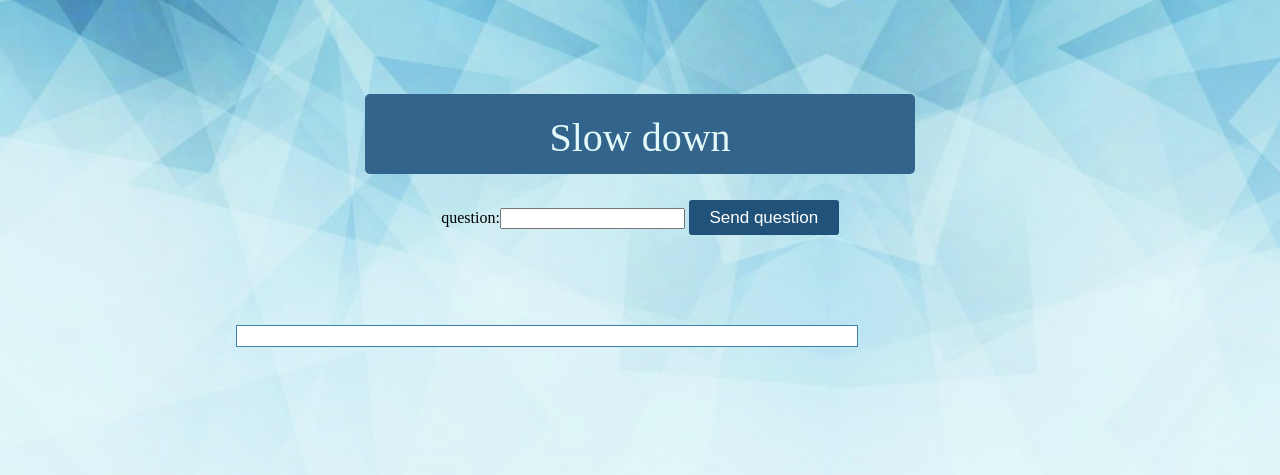
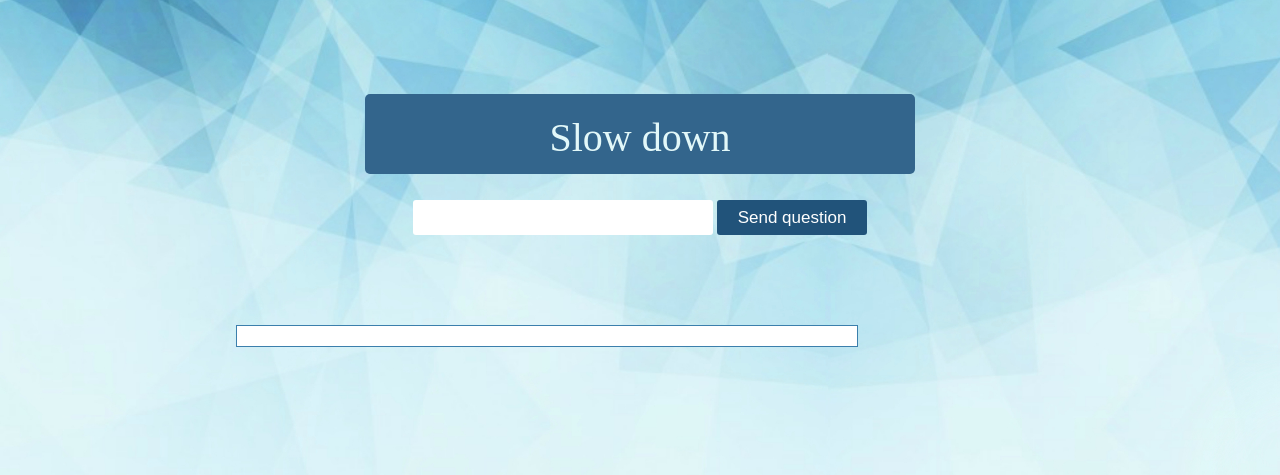
Before and after one commit to HugoSK/Group86TDT4140, a Django app: page /usersites/student/ in a window 1280 px wide. Shown: the part 155-630 px from the top of the page. Run offline with Django 3.2, Linux system fonts and the light colour scheme; a user stored in the database is signed in; data comes from the database, SQL or seed files in the repository.

Commit message:
Css fixed
Alltid sliter ein med noko lett

```diff
--- a/myapp2/login/forms.py
+++ b/myapp2/login/forms.py
@@ -29,4 +29,4 @@ class RegistrationForm(forms.Form):
         return self.cleaned_data
 
 class QuestionForm(forms.Form):
-    question = forms.CharField(label='question', max_length=200)
+    question = forms.CharField(label=_("Question"), max_length=200)
--- a/myapp2/login/static/css/style.css
+++ b/myapp2/login/static/css/style.css
@@ -40,7 +40,7 @@ input[type=submit] {
     color: #052944;
     font-size: 18px;
 }
-#id_username, #id_email, #id_password1, #id_password2, #id_question1{
+#id_username, #id_email, #id_password1, #id_password2, #id_question{
     display: inline-block;
     width: 300px;
     height: 35px;
--- a/myapp2/login/templates/usersites/student.html
+++ b/myapp2/login/templates/usersites/student.html
@@ -19,7 +19,7 @@
     </form> <!--slow down knappen-->
     {{ feedback }}
     <form action="" method="post">
-        {{ form }}
+        <tr id="labels"><td style="padding-top: 20px;">{{ form.question }}
         <input type="submit" name="slowbtn" value="Send question" />
     </form>
     <div style="width: 600px; background-color: #fff; border: 1px solid #3B7FAC; padding: 10px; position: absolute; top: 60%; right: 33%;">
```
